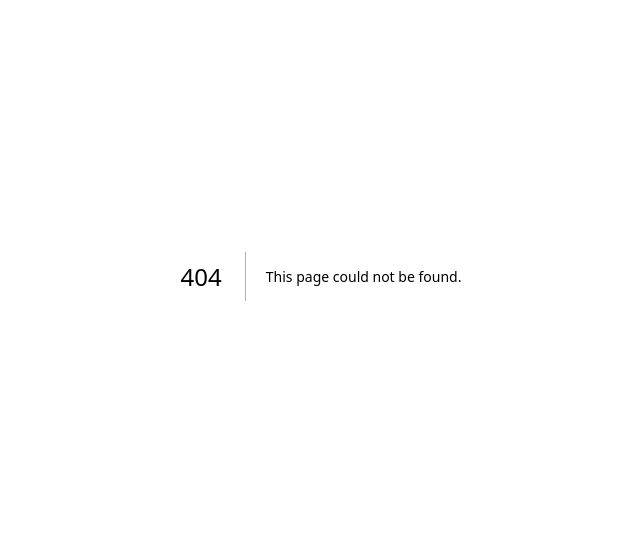
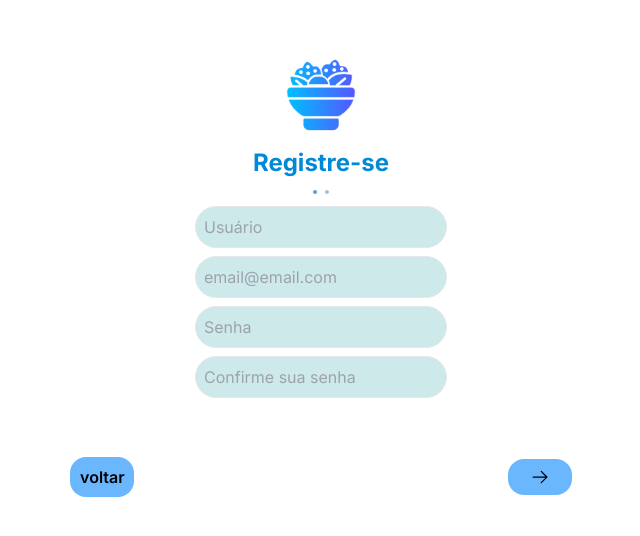
Before and after one commit to RaffDv/prova_lanchonete, a Next.js app in the folder src/: page /user/register in a window 1280 px wide. Before the commit this address had no page. Shown: the part 124-660 px from the top of the page, without its empty margins (319-959 px from the left). Built offline with nearby package versions, Linux system fonts and the light colour scheme.

Commit message:
[update] finish register login

```diff
--- a/src/app/components/RegisterForm/index.tsx
+++ b/src/app/components/RegisterForm/index.tsx
@@ -29,8 +29,6 @@ export default function RegisterForm() {
     if (AccountData.UserData.pass[0] === AccountData.UserData.pass[1]) {
       const ns = { ...AccountData }
       ns.UserData.passIsEqual = true
-      console.log('senha igual')
-      console.log(ns)
       setAccountData(ns)
     } else {
       const ns = { ...AccountData }
@@ -43,14 +41,14 @@ export default function RegisterForm() {
     if (AccountData.UserData.pass[0] !== '') {
       handeVerifyPass()
     }
-  }, [AccountData.UserData.pass[1]])
+  }, [AccountData.UserData.pass[1], AccountData.UserData.pass[0]])
 
   return (
     <section className="w-full h-full flex flex-col justify-center items-center p-4 transition-all duration-300">
       <header className="w-full flex flex-col items-center space-y-2">
         <Image src={logo} alt="logo" width={80} height={80} />
         <h2 className="text-main font-bold leading-relaxed mx-4 text-2xl">
-          Registre-se
+          {page === 1 ? 'Registre-se' : 'Endereço'}
         </h2>
         {/* dots */}
         <div className="flex items-center space-x-2 ">
@@ -67,12 +65,16 @@ export default function RegisterForm() {
         </div>
       </header>
       <form
-        className={`w-full flex flex-col relative items-center gap-2 `}
+        className={`w-full flex flex-col relative items-center gap-2 transition-all duration-300`}
         onSubmit={(e) => e.preventDefault()}
       >
         {/* page 1 */}
-        {page === 1 && (
-          <>
+
+        <div
+          className={`w-full flex flex-col relative items-center transition-all duration-300 gap-2 ${
+            page !== 1 && 'opacity-0 hidden'
+          }`}
+        >
           <DefaultInput
             id="username"
             name="username"
@@ -94,7 +96,7 @@ export default function RegisterForm() {
             required
             onchange={(e) => {
               const ns = { ...AccountData }
-                ns.UserData.user = e.target.value
+              ns.UserData.email = e.target.value
               setAccountData(ns)
             }}
             value={AccountData.UserData.email}
@@ -128,32 +130,106 @@ export default function RegisterForm() {
             }}
             value={AccountData.UserData.pass[1]}
           />
-          </>
-        )}
+        </div>
+
         {/* page 2 */}
-        {page === 2 && (
-          <>
+
+        <div
+          className={`w-full flex flex-col relative items-center transition-all duration-300 gap-2 max-w-[270px] ${
+            page !== 2 && 'opacity-0 hidden'
+          }`}
+        >
           <DefaultInput
             id="country"
             name="country"
             placeholder="País"
             type="text"
             value={AccountData.AddresData.country}
-              required
             onchange={(e) => {
               const ns = { ...AccountData }
               ns.AddresData.country = e.target.value
               setAccountData(ns)
             }}
           />
-          </>
-        )}
-        {!AccountData.UserData.passIsEqual &&
-          AccountData.UserData.pass[1] !== '' && (
-            <span className="text-red-600 leading-relaxed text-sm underline ">
+
+          <DefaultInput
+            id="state"
+            name="state"
+            placeholder="Estado"
+            type="text"
+            value={AccountData.AddresData.state}
+            onchange={(e) => {
+              const ns = { ...AccountData }
+              ns.AddresData.state = e.target.value
+              setAccountData(ns)
+            }}
+          />
+          <DefaultInput
+            id="city"
+            name="city"
+            placeholder="Cidade"
+            type="text"
+            value={AccountData.AddresData.city}
+            onchange={(e) => {
+              const ns = { ...AccountData }
+              ns.AddresData.city = e.target.value
+              setAccountData(ns)
+            }}
+          />
+
+          <DefaultInput
+            id="neighborhood"
+            name="neighborhood"
+            placeholder="Bairro"
+            type="text"
+            value={AccountData.AddresData.neighborhood}
+            onchange={(e) => {
+              const ns = { ...AccountData }
+              ns.AddresData.neighborhood = e.target.value
+              setAccountData(ns)
+            }}
+          />
+
+          <div className="flex float-left w-full">
+            <DefaultInput
+              className="border-none rounded-l-full rounded-none w-[200px]"
+              id="street"
+              name="street"
+              placeholder="Rua"
+              type="text"
+              value={AccountData.AddresData.street}
+              onchange={(e) => {
+                const ns = { ...AccountData }
+                ns.AddresData.street = e.target.value
+                setAccountData(ns)
+              }}
+            />
+            <DefaultInput
+              className="border-none rounded-r-full rounded-none w-[70px]"
+              id="state"
+              name="state"
+              placeholder="Num"
+              type="text"
+              onchange={(e) => {
+                const ns = { ...AccountData }
+                ns.AddresData.state += `,${e.target.value}`
+                setAccountData(ns)
+              }}
+            />
+          </div>
+        </div>
+
+        <span
+          className={`text-red-600 leading-relaxed text-sm underline transition-all duration-300 opacity-0 ${
+            !AccountData.UserData.passIsEqual &&
+            AccountData.UserData.pass[1] !== '' &&
+            'visible opacity-100 inline-flex '
+          }
+          ${page !== 1 && 'hidden'}
+          `}
+        >
           As senhas não conferem!
         </span>
-          )}
 
         {/* buttons */}
         <div className="w-full h-fit flex justify-evenly items-center mt-5">
@@ -166,13 +242,17 @@ export default function RegisterForm() {
             voltar
           </button>
           <button
-            disabled={!AccountData.UserData.passIsEqual}
-            className={`font-bold bg-buttonBg p-2  color-font rounded-2xl flex justify-center ${
+            disabled={
+              !AccountData.UserData.passIsEqual ||
+              AccountData.UserData.user === '' ||
+              AccountData.UserData.email === ''
+            }
+            className={`font-semibold bg-buttonBg p-2  color-font rounded-2xl flex justify-center ${
               page === 2 ? 'w-fit' : 'w-16'
             }`}
             onClick={() => setPage(2)}
           >
-            {page === 1 ? <ArrowRight size={20} /> : 'Registrar-se'}
+            {page === 1 ? <ArrowRight size={20} /> : 'Enviar'}
           </button>
         </div>
       </form>
--- a/src/app/components/defaultComponents/DefaultInput/index.tsx
+++ b/src/app/components/defaultComponents/DefaultInput/index.tsx
@@ -8,14 +8,16 @@ export default function DefaultInput({
   required,
   onchange,
   value,
+  className,
 }: {
   type: string
   name: string
   id: string
   placeholder: string
   required?: boolean
-  value: string
+  value?: string
   onchange: (e: ChangeEvent<HTMLInputElement>) => void
+  className?: string
 }) {
   return (
     <input
@@ -24,7 +26,7 @@ export default function DefaultInput({
       id={id}
       placeholder={placeholder}
       required={!!required}
-      className="border rounded-full bg-inputBg p-2"
+      className={`${className} border rounded-full bg-inputBg p-2`}
       onChange={onchange}
       value={value}
     />
--- a/src/app/login/page.tsx
+++ b/src/app/user/register/page.tsx
@@ -1,4 +1,4 @@
-import RegisterForm from '../components/RegisterForm'
+import RegisterForm from '../../components/RegisterForm'
 
 export default function LoginPage() {
   return <RegisterForm />
```
Lines whose indentation alone changed are shown as unchanged.
